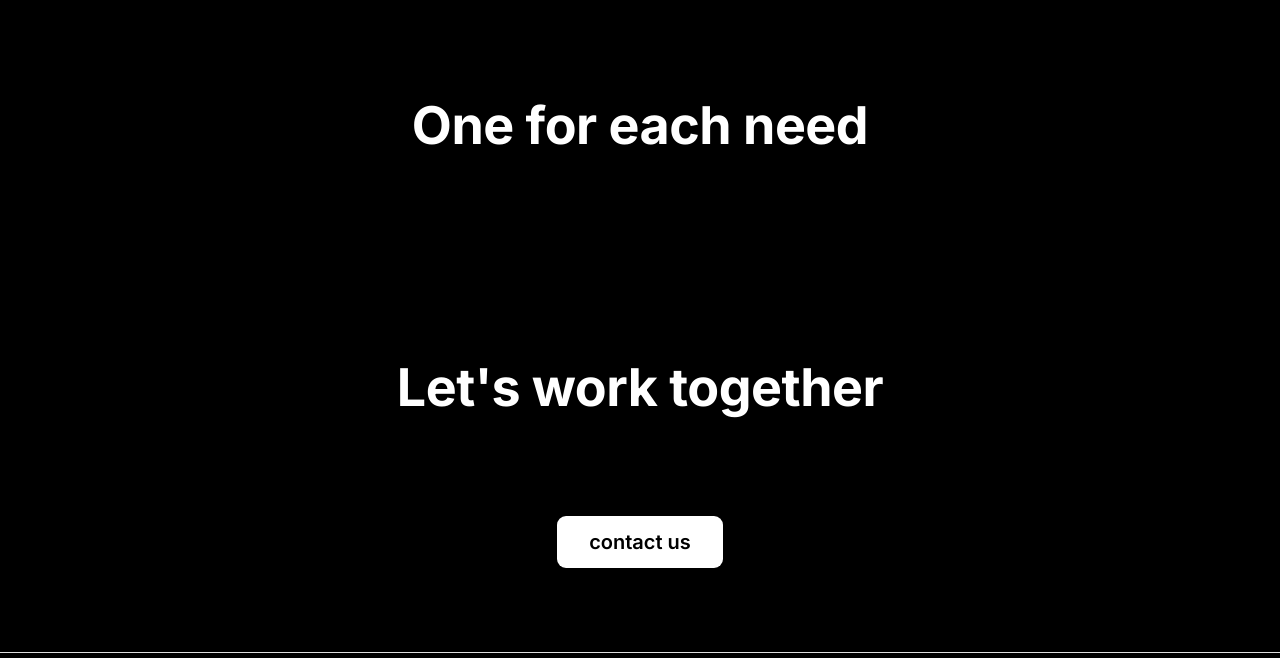
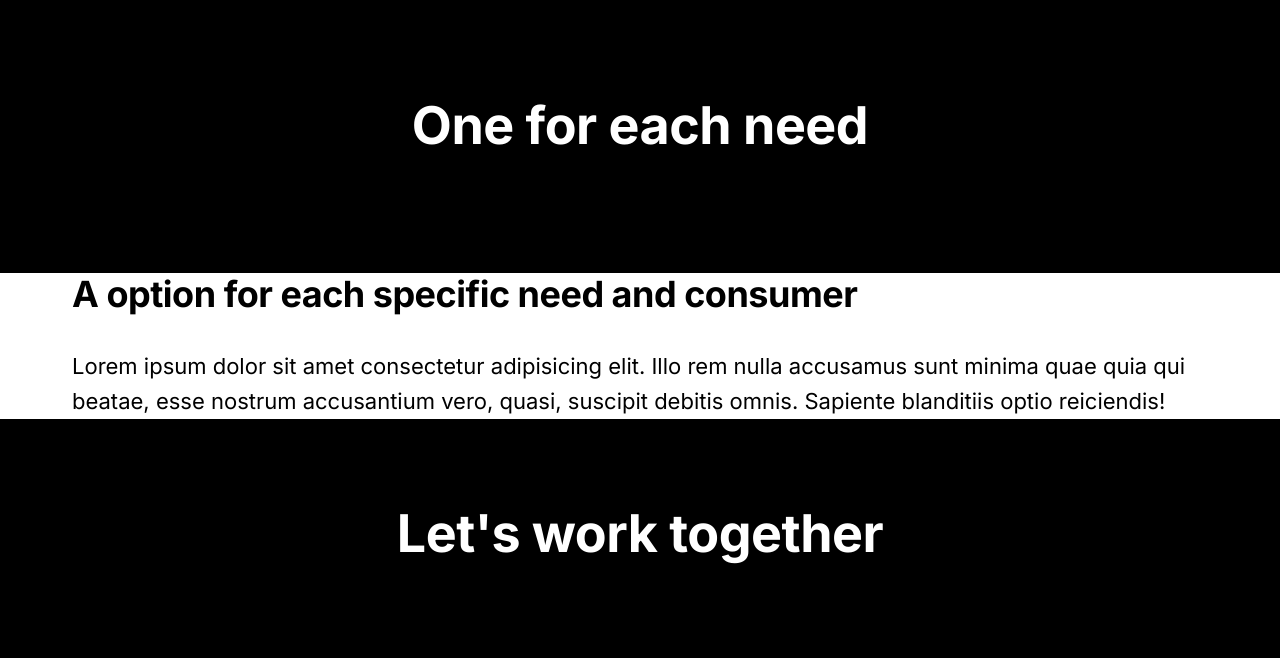
Before and after one commit to Alf4kill/meat-project, a plain HTML site: page services.html in a window 1280 px wide. Shown: the part 85-743 px from the top of the page. Drawn offline with nearby package versions, Linux system fonts and the light colour scheme.

Commit message:
inicial service.html code + img

```diff
--- a/css/style.css
+++ b/css/style.css
@@ -355,3 +355,10 @@
 .footer-link:active {
   color: #ccc;
 }
+
+/* Services - page */
+
+.services-description {
+  font-size: 2.2rem;
+  line-height: 1.6;
+}
--- a/services.html
+++ b/services.html
@@ -52,12 +52,33 @@
         </ul>
       </nav>
     </header>
-
+    <!-- subpage -->
     <section class="subpage-title-section font-w">
       <div class="subpage container">
         <h2 class="heading-primary">One for each need</h2>
       </div>
     </section>
+
+    <!-- services -->
+
+    <section class="section-services-page font-b">
+      <div class="container services-intro">
+        <h1 class="heading-tertiary">
+          A option for each specific need and consumer
+        </h1>
+        <p class="services-description">
+          Lorem ipsum dolor sit amet consectetur adipisicing elit. Illo rem
+          nulla accusamus sunt minima quae quia qui beatae, esse nostrum
+          accusantium vero, quasi, suscipit debitis omnis. Sapiente blanditiis
+          optio reiciendis!
+        </p>
+
+        <div class="hero-img-intro"></div>
+      </div>
+
+      <div class="container grid--2--cools"></div>
+    </section>
+
     <!-- CTA -->
     <section class="section-cta font-w">
       <div class="cta container">
```
Also changed, not shown: 5 other files.
